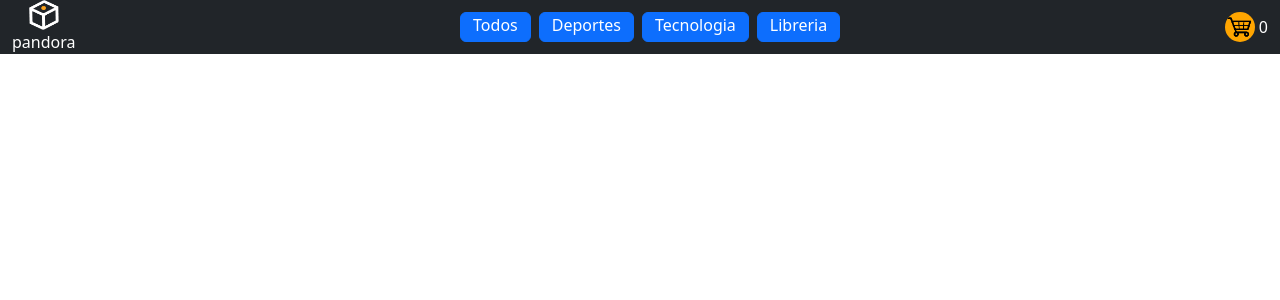
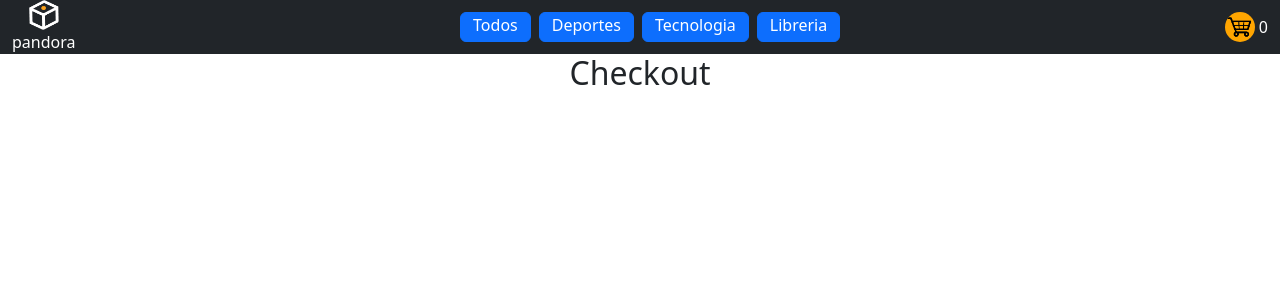
Before and after one commit to francox-sg/EntregaReact, a React (Vite) app: page /checkout in a window 1280 px wide. Shown: the top 300 px of the page. Built offline with nearby package versions, Linux system fonts and the light colour scheme.

Commit message:
antes de firebase

```diff
--- a/src/App.jsx
+++ b/src/App.jsx
@@ -5,6 +5,7 @@ import ItemDetailContainer from './components/ItemDetailContainer/ItemDetailCont
 import { BrowserRouter, Routes, Route } from 'react-router-dom'
 import CartProvider from './context/CartContext'
 import CartView from './components/CartView/CartView'
+import Checkout from './components/Checkout/Checkout'
 
 
 function App() {
@@ -19,6 +20,7 @@ function App() {
               <Route path='/item/:itemId' element ={ <ItemDetailContainer/>} />
               <Route path='/categorias/:categoryId' element ={ <ItemListContainer greeting="Sección Categorias"/>} />
               <Route path='/cart' element ={ <CartView/>} />
+              <Route path='/checkout' element ={ <Checkout/>} />
             </Routes>
         </BrowserRouter>
       </CartProvider>
--- a/src/components/CartFooter/CartFooter.jsx
+++ b/src/components/CartFooter/CartFooter.jsx
@@ -5,7 +5,7 @@ const CartFooter = ({total,onClear})=>{
     return(
         <>
             <div>
-                <p>Total: {total}</p>
+                <p>Total: {total()}</p>
                 <Link to={'/checkout'} className="btn btn-success">Checkout</Link>
             </div>
             <button onClick={()=>{onClear()}} className="btn btn-danger">Eliminar Carrito</button>
--- a/src/components/CartView/CartView.jsx
+++ b/src/components/CartView/CartView.jsx
@@ -20,7 +20,7 @@ const CartView = ()=> {
                             )
                         })
                     }
-                <CartFooter total={total}/* onClear={clear()}  *//>
+                <CartFooter total={total} onClear={clear} />
             </>
         )
     }else{
--- /dev/null
+++ b/src/components/Checkout/Checkout.jsx
@@ -0,0 +1,13 @@
+
+
+const Checkout = ()=>{
+
+    return(
+        <>
+            <h2>Checkout</h2>
+        </>
+    )
+}
+
+
+export default Checkout
--- a/src/context/CartContext.jsx
+++ b/src/context/CartContext.jsx
@@ -41,9 +41,8 @@ const CartProvider = ({children}) =>{
 
     //Funcion borrar del carrito, probada y funcionando
     const removeItem = (item)=>{
-        console.log("Este es el Item ID a borrar: ",item.id);
         const newCart = cart.filter(prod => prod.id != item.id)
-        console.log("este es newCarttRemovido",newCart);
+
         setCart(newCart);
     }
 
@@ -76,7 +75,7 @@ const CartProvider = ({children}) =>{
     console.log("Este es el carrito actual: " , cart);
 
     return (
-        <CartContext.Provider value ={{cart, addItem, removeItem, clear, totalQuantity}}>
+        <CartContext.Provider value ={{cart, addItem, removeItem, clear, totalQuantity, total}}>
             {children}
         </CartContext.Provider>
 
```
